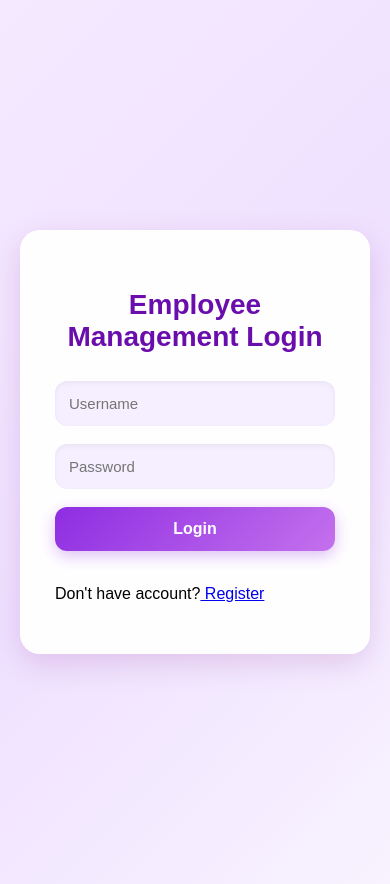
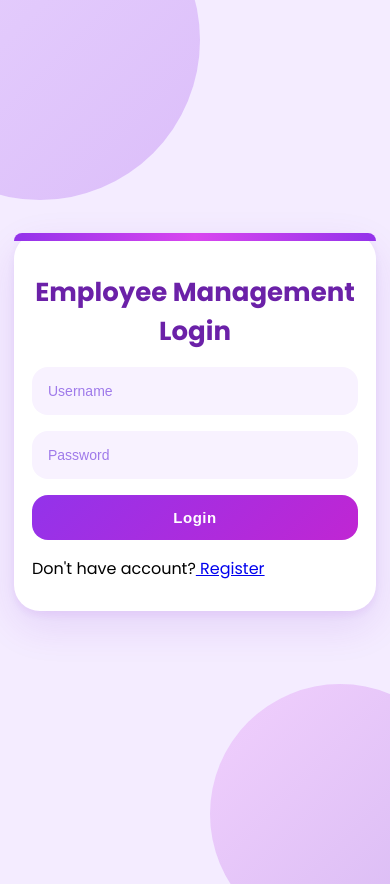
Before and after one commit to aaminah26/employee-app, a React (Vite) app: page / in a window 390 px wide. After the commit the page ends 844 px from the top, so only its background shows below. Built offline with nearby package versions, Linux system fonts and the light colour scheme.

Commit message:
changes in frontend

```diff
--- a/src/App.css
+++ b/src/App.css
@@ -1,11 +1,47 @@
-body{
+@import url('https://fonts.googleapis.com/css2?family=Poppins:wght@300;400;500;600;700&display=swap');
+
+*{
   margin:0;
-  font-family:'Poppins', Arial, sans-serif;
-  background:linear-gradient(135deg,#f5e9ff,#efe1ff,#f8f3ff);
-  min-height:100vh;
+  padding:0;
+  box-sizing:border-box;
 }
 
-/* Center Container */
+body{
+  font-family:'Poppins',sans-serif;
+  min-height:100vh;
+  background:#f4ecff;
+  overflow-x:hidden;
+  position:relative;
+}
+
+/* Background Shapes */
+body::before,
+body::after{
+  content:"";
+  position:fixed;
+  border-radius:50%;
+  z-index:-1;
+}
+
+body::before{
+  width:320px;
+  height:320px;
+  background:linear-gradient(135deg,#c084fc,#9333ea);
+  top:-120px;
+  left:-120px;
+  opacity:0.25;
+}
+
+body::after{
+  width:260px;
+  height:260px;
+  background:linear-gradient(135deg,#e879f9,#7e22ce);
+  bottom:-100px;
+  right:-80px;
+  opacity:0.25;
+}
+
+/* Container */
 .container{
   display:flex;
   justify-content:center;
@@ -14,127 +50,241 @@ body{
   padding:20px;
 }
 
-/* Form Styling */
+/* Modern Form */
 form{
-  background:rgba(255,255,255,0.95);
-  padding:35px;
-  width:380px;
-  border-radius:20px;
+  width:100%;
+  max-width:420px;
+  background:#ffffff;
+  border-radius:30px;
+  padding:40px 28px;
   display:flex;
   flex-direction:column;
-  gap:18px;
-  box-shadow:0 10px 30px rgba(128,0,128,0.15);
-  backdrop-filter:blur(10px);
+  gap:20px;
+  position:relative;
+  box-shadow:
+    0 15px 40px rgba(126,34,206,0.12),
+    0 4px 10px rgba(126,34,206,0.08);
+}
+
+/* Purple Top Line */
+form::before{
+  content:"";
+  position:absolute;
+  top:0;
+  left:0;
+  width:100%;
+  height:8px;
+  border-radius:30px 30px 0 0;
+  background:linear-gradient(90deg,#9333ea,#d946ef,#9333ea);
 }
 
 /* Heading */
 form h2{
   text-align:center;
-  color:#6a0dad;
-  margin-bottom:10px;
-  font-size:28px;
+  color:#6b21a8;
+  font-size:30px;
+  font-weight:700;
+  margin-top:10px;
 }
 
-/* Input Fields */
-input{
-  padding:14px;
+/* Inputs */
+input,
+textarea,
+select{
+  width:100%;
+  padding:15px 18px;
   border:none;
-  outline:none;
-  border-radius:12px;
-  background:#f6efff;
+  border-radius:16px;
+  background:#f8f2ff;
   font-size:15px;
-  transition:0.3s;
-  box-shadow:inset 0 2px 5px rgba(0,0,0,0.05);
+  color:#4b145f;
+  transition:0.3s ease;
+  border:2px solid transparent;
 }
 
-input:focus{
-  background:white;
-  border:2px solid #b266ff;
-  box-shadow:0 0 10px rgba(178,102,255,0.3);
+input::placeholder,
+textarea::placeholder{
+  color:#9f7aea;
 }
 
-/* Buttons */
+input:focus,
+textarea:focus,
+select:focus{
+  background:#fff;
+  border-color:#a855f7;
+  box-shadow:0 0 0 5px rgba(168,85,247,0.12);
+  transform:translateY(-1px);
+}
+
+/* Button */
 button{
-  padding:13px;
   border:none;
-  border-radius:12px;
-  background:linear-gradient(135deg,#8e2de2,#c471ed);
+  border-radius:16px;
+  padding:15px;
+  background:linear-gradient(135deg,#9333ea,#c026d3);
   color:white;
   font-size:16px;
-  font-weight:bold;
+  font-weight:600;
   cursor:pointer;
-  transition:0.3s;
-  box-shadow:0 5px 15px rgba(142,45,226,0.3);
+  transition:0.3s ease;
+  letter-spacing:0.5px;
 }
 
 button:hover{
-  transform:translateY(-2px);
-  background:linear-gradient(135deg,#7b1fd3,#b85be8);
-  box-shadow:0 8px 20px rgba(142,45,226,0.4);
+  transform:translateY(-3px);
+  box-shadow:0 12px 22px rgba(147,51,234,0.28);
 }
 
-/* Page Layout */
+/* Dashboard Layout */
 .page{
-  padding:40px;
+  padding:25px;
+}
+
+/* Topbar */
+.topbar{
+  background:white;
+  border-radius:24px;
+  padding:20px 24px;
+  display:flex;
+  justify-content:space-between;
+  align-items:center;
+  margin-bottom:25px;
+  box-shadow:0 8px 24px rgba(147,51,234,0.08);
+  border:1px solid #f0e4ff;
+}
+
+.topbar h1{
+  color:#6b21a8;
+  font-size:24px;
 }
 
 /* Cards */
 .card{
   background:white;
-  padding:25px;
+  border-radius:24px;
+  padding:24px;
   margin-bottom:20px;
-  border-radius:18px;
-  box-shadow:0 8px 20px rgba(128,0,128,0.08);
-  transition:0.3s;
-  border-left:6px solid #b266ff;
+  position:relative;
+  overflow:hidden;
+  box-shadow:0 8px 24px rgba(147,51,234,0.08);
+  transition:0.3s ease;
+  border:1px solid #f3e8ff;
+}
+
+/* Card Glow */
+.card::before{
+  content:"";
+  position:absolute;
+  top:-40px;
+  right:-40px;
+  width:120px;
+  height:120px;
+  background:rgba(192,132,252,0.15);
+  border-radius:50%;
 }
 
 .card:hover{
-  transform:translateY(-3px);
-  box-shadow:0 12px 25px rgba(128,0,128,0.15);
+  transform:translateY(-5px);
+  box-shadow:0 14px 30px rgba(147,51,234,0.14);
 }
 
-/* Topbar */
-.topbar{
-  display:flex;
-  justify-content:space-between;
-  align-items:center;
-  margin-bottom:30px;
-  background:white;
-  padding:20px;
-  border-radius:18px;
-  box-shadow:0 5px 15px rgba(128,0,128,0.08);
+.card h3{
+  color:#7e22ce;
+  margin-bottom:10px;
+  position:relative;
+  z-index:1;
+}
+
+.card p{
+  color:#6b7280;
+  line-height:1.7;
+  position:relative;
+  z-index:1;
 }
 
 /* Action Buttons */
 .actions{
   display:flex;
   gap:12px;
+  flex-wrap:wrap;
 }
 
-/* Secondary Buttons */
 .actions button{
-  padding:10px 16px;
+  padding:11px 18px;
   font-size:14px;
+  border-radius:14px;
 }
 
 /* Delete Button */
 .actions button:last-child{
-  background:linear-gradient(135deg,#ff4b91,#ff6fa5);
+  background:linear-gradient(135deg,#ff4d8d,#ff006e);
 }
 
 .actions button:last-child:hover{
-  background:linear-gradient(135deg,#ff2e7a,#ff5c99);
+  box-shadow:0 10px 20px rgba(255,0,110,0.25);
 }
 
-/* Responsive */
-@media(max-width:500px){
-  form{
-    width:100%;
+/* Mobile Responsive */
+@media(max-width:768px){
+
+  .page{
+    padding:16px;
   }
 
   .topbar{
     flex-direction:column;
+    align-items:flex-start;
     gap:15px;
+    padding:18px;
+  }
+
+  .actions{
+    width:100%;
+  }
+
+  .actions button{
+    flex:1;
+  }
+
+  form{
+    padding:35px 22px;
+    border-radius:26px;
   }
 }
+
+@media(max-width:500px){
+
+  .container{
+    padding:14px;
+  }
+
+  form{
+    max-width:100%;
+    padding:30px 18px;
+    gap:16px;
+  }
+
+  form h2{
+    font-size:26px;
+  }
+
+  input,
+  textarea,
+  select{
+    padding:14px;
+    font-size:14px;
+  }
+
+  button{
+    padding:14px;
+    font-size:15px;
+  }
+
+  .card{
+    padding:20px;
+  }
+
+  .topbar h1{
+    font-size:20px;
+  }
+}
```
